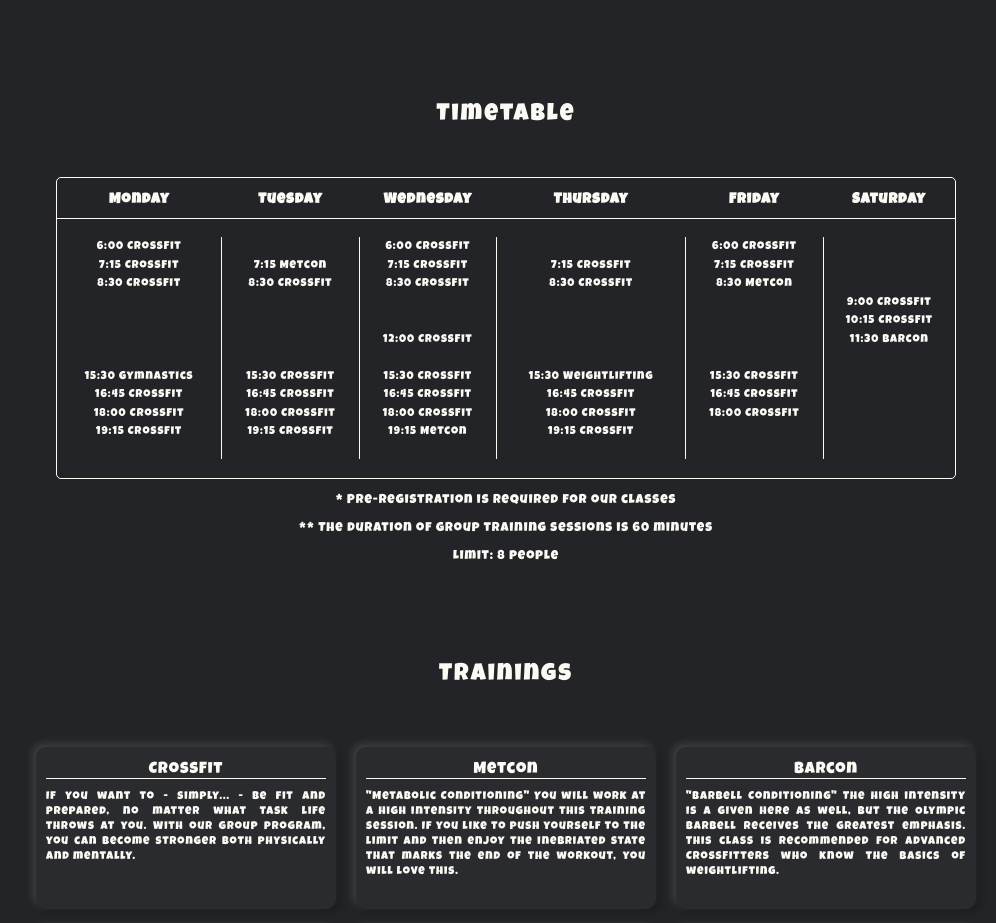
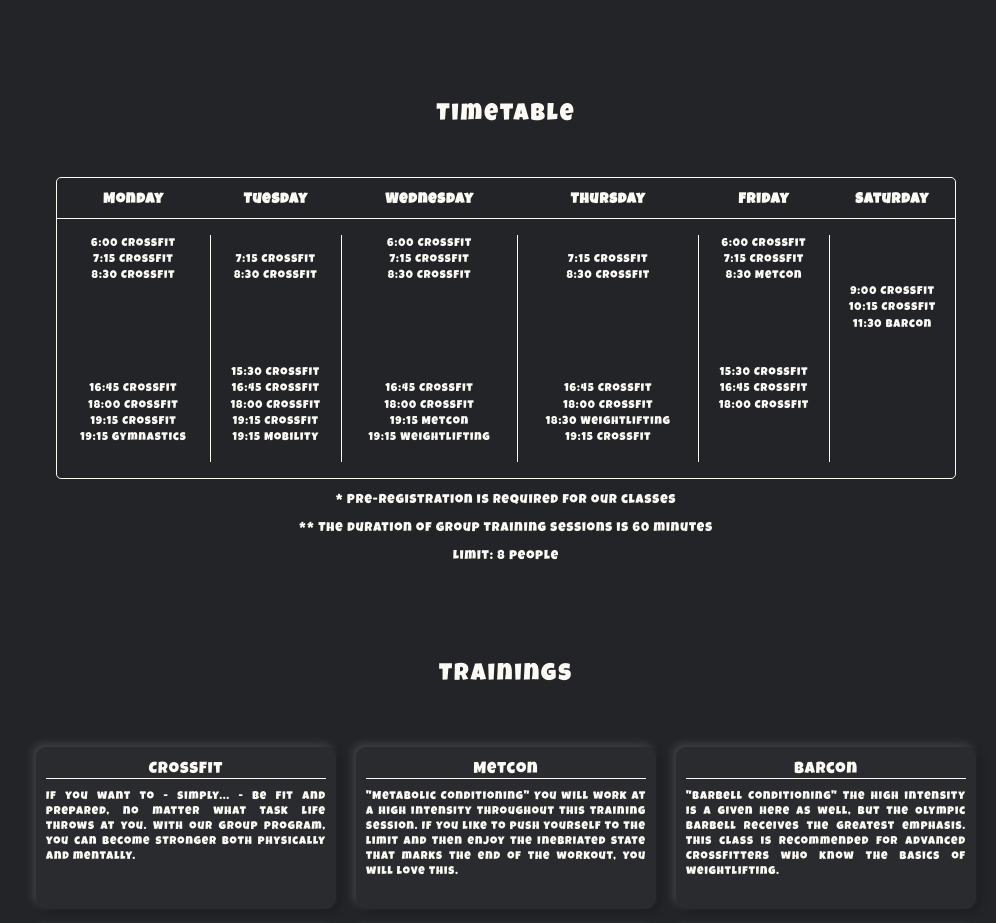
Before and after one commit to kakatics/CFSM_pilot, a plain HTML site: page index.html in a window 1280 px wide. Shown: the part 797-1720 px from the top of the page, without its empty margins (134-1130 px from the left). Drawn offline with nearby package versions, Linux system fonts and the light colour scheme.

Commit message:
Change Timetable

```diff
--- a/index.html
+++ b/index.html
@@ -90,7 +90,7 @@
                             </tr>
                             <tr>
                                 <td>7:15 CrossFit</td>
-                                <td>7:15 Metcon</td>
+                                <td>7:15 CrossFit</td>
                                 <td>7:15 CrossFit</td>
                                 <td>7:15 CrossFit</td>
                                 <td>7:15 CrossFit</td>
@@ -123,7 +123,7 @@
                             <tr>
                                 <td>&nbsp;</td>
                                 <td></td>
-                                <td>12:00 CrossFit</td>
+                                <td></td>
                                 <td></td>
                                 <td></td>
                                 <td>11:30 Barcon</td>
@@ -137,10 +137,18 @@
                                 <td></td>
                             </tr>
                             <tr>
-                                <td>15:30 Gymnastics</td>
+                                <td>&nbsp;</td>
+                                <td></td>
+                                <td></td>
+                                <td></td>
+                                <td></td>
+                                <td></td>
+                            </tr>
+                            <tr>
+                                <td></td>
                                 <td>15:30 CrossFit</td>
-                                <td>15:30 CrossFit</td>
-                                <td>15:30 Weightlifting</td>
+                                <td></td>
+                                <td></td>
                                 <td>15:30 CrossFit</td>
                                 <td></td>
                             </tr>
@@ -164,6 +172,14 @@
                                 <td>19:15 CrossFit</td>
                                 <td>19:15 CrossFit</td>
                                 <td>19:15 Metcon</td>
+                                <td>18:30 Weightlifting</td>
+                                <td></td>
+                                <td></td>
+                            </tr>
+                            <tr>
+                                <td>19:15 Gymnastics</td>
+                                <td>19:15 Mobility</td>
+                                <td>19:15 Weightlifting</td>
                                 <td>19:15 CrossFit</td>
                                 <td></td>
                                 <td></td>
@@ -244,9 +260,9 @@
                 <div class="page__trainers">
                     <div class="trainers">
                         <div class="nora">
-                            <div class="nora-img">
-                                <!--<img src="./nora.jpeg" alt="nora">-->
-                            </div>
+                            <!--<div class="nora-img">
+                                <img src="./nora.jpeg" alt="nora">
+                            </div>-->
                             <div class="nora-desc">
                                 <div class="head">Sajermann Nóra</div>
                                 <div data-i18n-key="nora" class="desc">
@@ -262,9 +278,9 @@
                             </div>
                         </div>
                         <div class="mate">
-                            <div class="mate-img">
-                                <!--<img src="./mate.jpeg" alt="mate">-->
-                            </div>
+                            <!--<div class="mate-img">
+                                <img src="./mate.jpeg" alt="mate">
+                            </div>-->
                             <div class="mate-desc">
                                 <div class="head">Kakatics Máté</div>
                                 <div data-i18n-key="mate" class="desc">
@@ -280,9 +296,9 @@
                             </div>
                         </div>
                         <div class="dorian">
-                            <div class="dorian-img">
-                                <!--<img src="./dorian.jpeg" alt="nora">-->
-                            </div>
+                            <!--<div class="dorian-img">
+                                <img src="./dorian.jpeg" alt="nora">
+                            </div>-->
                             <div class="dorian-desc">
                                 <div class="head">Fazekas Dorián</div>
                                 <div data-i18n-key="dorian" class="desc">
@@ -309,7 +325,7 @@
                     <div class="prices">
                         <table class="prices">
                             <tr>
-                                <td>Drop In / Open Gym</td>
+                                <td>Drop In</td>
                                 <td>3.000 Ft</td>
                             </tr>
                             <tr>
@@ -336,10 +352,10 @@
                                 <td data-i18n-key="unlimited12">12 havi korlátlan bérlet</td>
                                 <td>330.000 Ft</td>
                             </tr>
-                            <tr>
+                            <!--<tr>
                                 <td data-i18n-key="opengym">Open Gym bérlet**</td>
                                 <td>20.000 Ft</td>
-                           </tr>
+                            </tr>-->
                            <tr style="font-size:0.7rem;">
                                 <td data-i18n-key="pt" style="font-size:1rem;">Személyi edzés</td>
                                 <td data-i18n-key="agreement" style="line-height:12px;">megbeszélés<br>szerint</td>
@@ -352,7 +368,7 @@
 
                         <table class="prices">
                             <tr>
-                                <td>Drop In / Open Gym</td>
+                                <td>Drop In</td>
                                 <td>2.100 Ft</td>
                             </tr>
                             <tr>
@@ -379,15 +395,15 @@
                                 <td data-i18n-key="unlimited12">12 havi korlátlan bérlet</td>
                                 <td>220.000 Ft</td>
                             </tr>
-                            <tr>
+                            <!--<tr>
                                 <td data-i18n-key="opengym">Open Gym bérlet**</td>
                                 <td>10.000 Ft</td>
-                            </tr>
+                            </tr>-->
 
                         </table>
                         <p data-i18n-key="validity" class="opengym">* Érvényességi id&#xd5;: 31 nap</p>
-                        <p data-i18n-key="ogtime" class="opengym">** Open Gym id&#xd5;pontok:</p>
-                        <p data-i18n-key="ogtimepoint" class="opengym pt0">Hétf&#xd5; - Péntek 10:00 - 15:30</p>
+                        <!--<p data-i18n-key="ogtime" class="opengym">** Open Gym id&#xd5;pontok:</p>
+                        <p data-i18n-key="ogtimepoint" class="opengym pt0">Hétf&#xd5; - Péntek 10:00 - 15:30</p>-->
                         <p data-i18n-key="cash" class="pt25">Termünkben csak készpénzes fizetés lehetséges</p>
                     </div>
                 </div>
```
